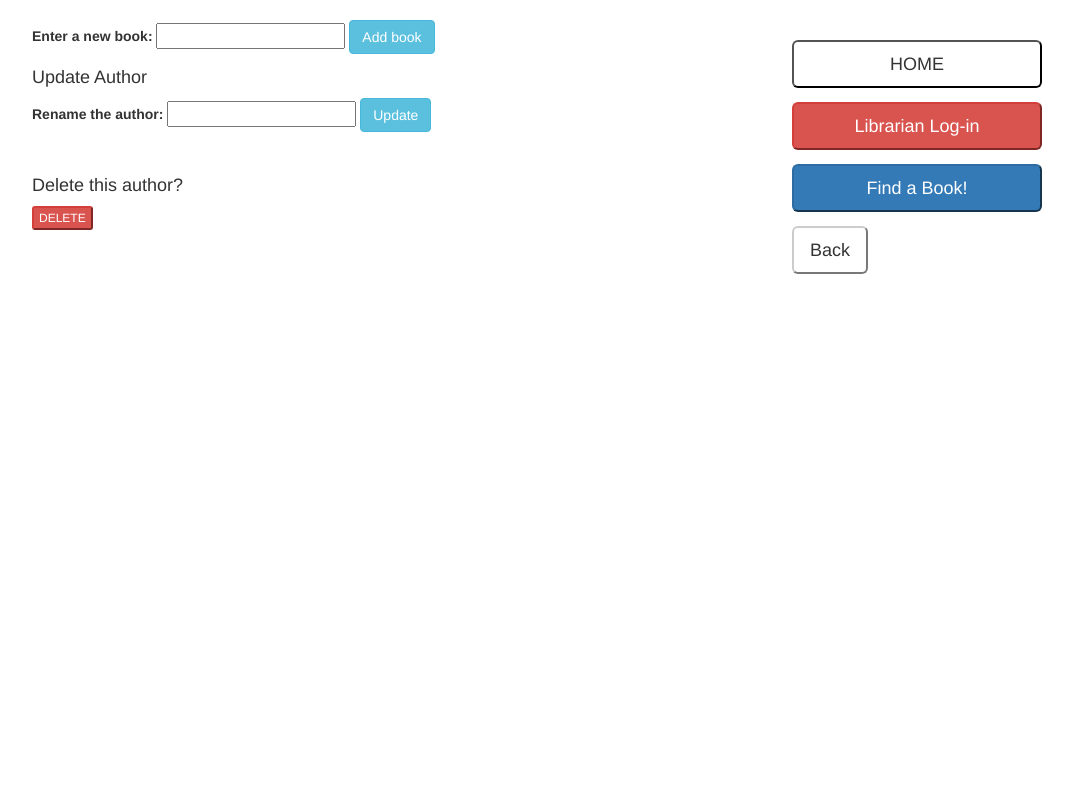
After one commit to anniehoogendoorn/Library, a PHP site: template views/author.html.twig in a window 1280 px wide. The commit adds this page. Shown: the whole page, without its empty margins (53-1126 px from the left). Run offline with PHP 8.4, Linux system fonts and the light colour scheme; the template is opened without the code that fills it, so the values that code supplies are empty; some libraries are stand-ins or nearby versions.

Commit message:
add author.html.twig page and routes on app.php file.

```diff
--- /dev/null
+++ b/views/author.html.twig
@@ -0,0 +1,67 @@
+<html>
+    <head>
+        <title>Author Page</title>
+        <link href="css/custom.css" rel='stylesheet' type="text/css">
+        <link href="../../css/custom.css" rel='stylesheet' type="text/css">
+        <link href='http://fonts.googleapis.com/css?family=PT+Sans' rel='stylesheet' type='text/css'>
+        <link rel='stylesheet' href='https://maxcdn.bootstrapcdn.com/bootstrap/3.3.1/css/bootstrap.min.css'>
+    </head>
+    <body>
+        <div class = "container">
+            <h1>{{ author.getName }}</h1>
+            <div class = "col-xs-8">
+
+                    {% if books is not empty %}
+                        <ul>
+                            {% for book in books %}
+                            <li>
+                                <a href = '/book/{{ book.getId }}'>{{ book.getTitle }}</a>
+                            </li>
+                            {% endfor %}
+                        </ul>
+                    {% endif %}
+
+                    <form action="/author/{{ author.getId }}/add_book" method="post">
+                        <input id="id" name="id" type="hidden" value="{{ book.getId() }}">
+                        <label for="title">Enter a new book:</label>
+                        <input id="title" name="title" type="text">
+                        <button type="submit" class="btn btn-info btn-md">Add book</button>
+                    </form>
+
+                    <h4>Update Author</h4>
+                    <form action="/author/{{ author.getId }}" method="post">
+                        <input name="_method" type="hidden" value="patch">
+                        <label for="title">Rename the author:</label>
+                        <input id="name" name="title" type="text">
+                        <button name="submit" class="btn btn-info">Update</button>
+                    </form>
+
+
+                    <br>
+                    <h4>Delete this author?</h4>
+                    <form action="/author/{{ author.getId }}" method="post">
+                        <input type="hidden" name="_method" value="delete">
+                        <button type="submit" class="btn-xs btn-danger">DELETE</button>
+                    </form>
+            </div>
+
+
+
+            <div class="col-xs-4">
+                <br>
+                <form action="/" method="get">
+                    <button type="submit" class="btn-lg" style="background-color:white; width:250px">HOME</button>
+                </form>
+                <form action="/main_admin" method="get">
+                    <button type="submit" class="btn-lg btn-danger" style="width:250px">Librarian Log-in</button>
+                </form>
+                <form action="/courses" method="get">
+                    <button type="submit" class="btn-lg btn-primary" style="width:250px">Find a Book!</button>
+                </form>
+                <form action="/main_admin">
+                    <button type="submit" class="btn-lg btn-default">Back</button>
+                </form>
+            </div>
+        </div>
+    </body>
+</html>
```
Also changed, not shown: app/app.php (+23 -2 lines).
